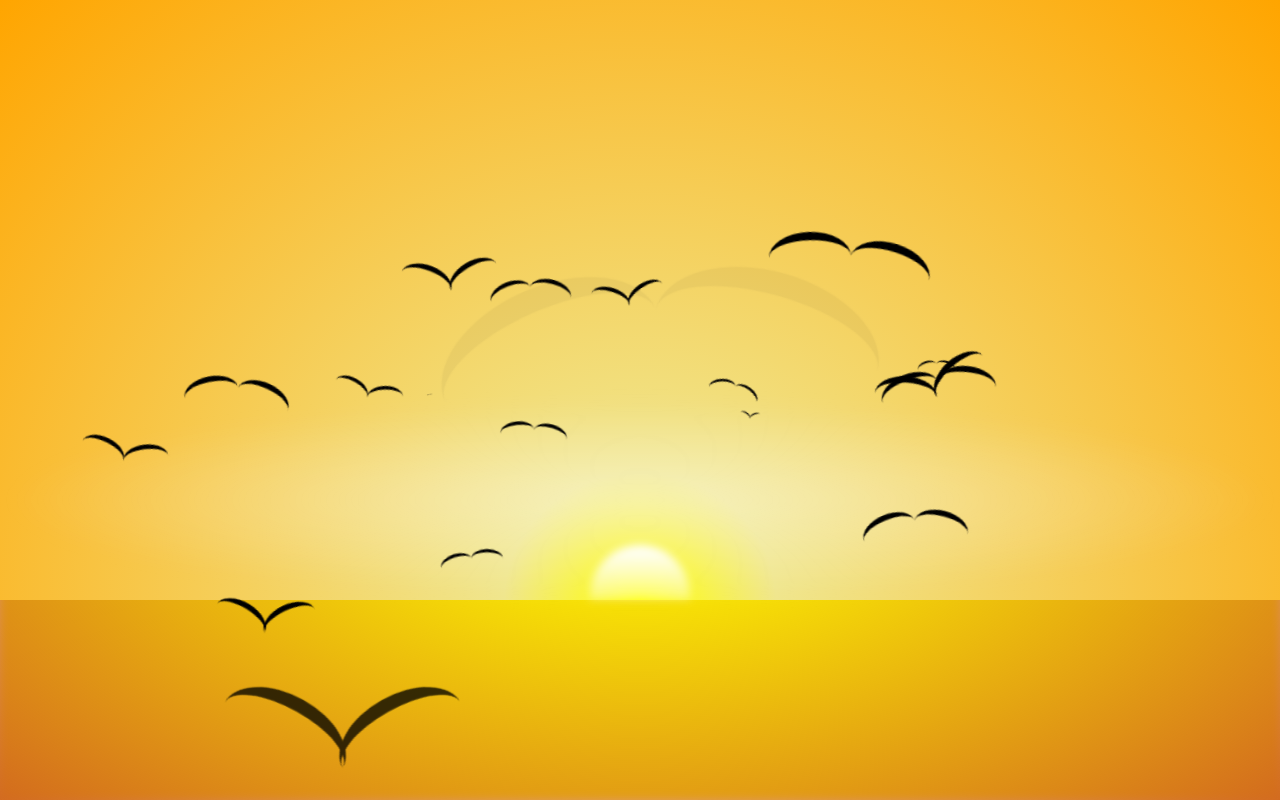
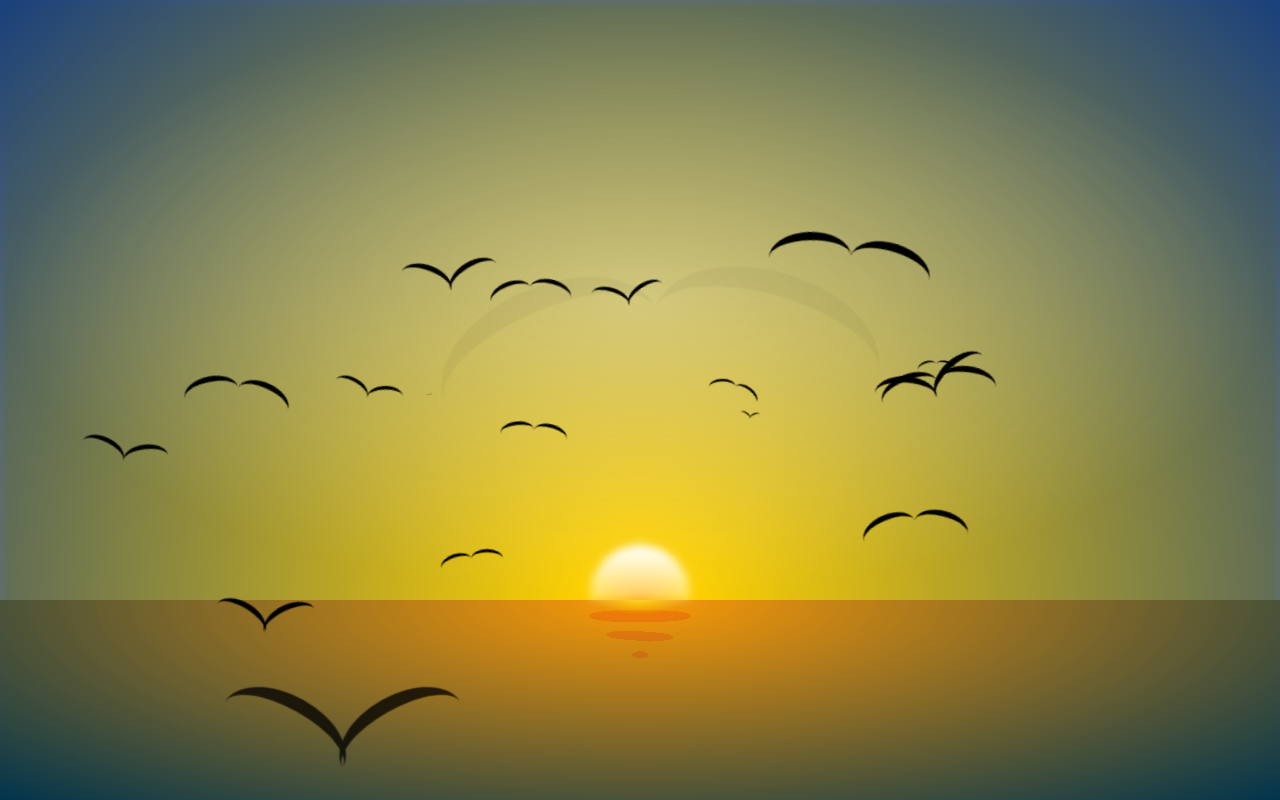
Before and after one commit to Yayap13/sunrise, a plain HTML site: page index.html in a window 1280 px wide. Drawn offline with Linux system fonts and the light colour scheme.

Commit message:
Tweaked sunrise colors

```diff
--- a/index.html
+++ b/index.html
@@ -1,4 +1,5 @@
 <head>
+	<title>Cubeworld.fr</title>
 	<link href="https://fonts.googleapis.com/css2?family=Lato:wght@700&display=swap" rel="stylesheet">
 	<link rel="stylesheet" type="text/css" href="main.css">
 </head>
--- a/main.css
+++ b/main.css
@@ -85,11 +85,11 @@ div {
 
 .wave {
   position: absolute;
-  top: calc(50% + 87px);
+  top: calc(100% - 190px);
   left: calc(50% - 60px);
   width: 120px;
   height: 12px;
-  background: #fff;
+  background: #f00;
   border-radius: 100%;
 }
 .wave:not(:first-child) {
@@ -148,12 +148,13 @@ div {
 }
 .sea {
   position: absolute;
-  top: calc(50% + 80px);
+  top: calc(100% - 200px);
   left: 0;
   width: 100%;
-  height: calc(50% - 70px);
+  height: 200px;
   background: rgba(0, 0, 255, 0.5);
-  background: radial-gradient(ellipse at top, white 0%, rgba(255, 215, 0, 0.1) 10%, chocolate 100%);
+  /* background: radial-gradient(ellipse at top, #ffa700 0%, rgba(255, 108, 0, 0.31) 10%, #451ed2 100%); */
+  background: radial-gradient(ellipse at top, #ffcb00 0%, rgba(237,	137, 10, 0.9) 5%, #01344d 100%);
 }
 
 .sky {
@@ -163,14 +164,15 @@ div {
   width: 100%;
   height: calc(100% - 200px);
   background: rgba(0, 0, 255, 0.5);
-  background: radial-gradient(ellipse at bottom, yellow 0%, khaki 15%, orange 100%);
+  /* background: radial-gradient(ellipse at bottom, #ffcb00 0%, #ed890a 15%, #01344d 100%); */
+  background: radial-gradient(ellipse at bottom, #ffa700 0%, rgba(255, 108, 0, 0.31) 5%, #19407c 100%);
 }
 
 .horizon {
   position: absolute;
-  top: 50%;
+  top: 0;
   width: 100%;
-  height: calc(50% - 200px);
+  height: calc(100% - 200px);
   border-radius: 100%;
   background: radial-gradient(ellipse at center, rgba(255, 255, 255, 0.4) 0%, rgba(255, 255, 255, 0) 70%);
   -webkit-filter: blur(10px);
```
